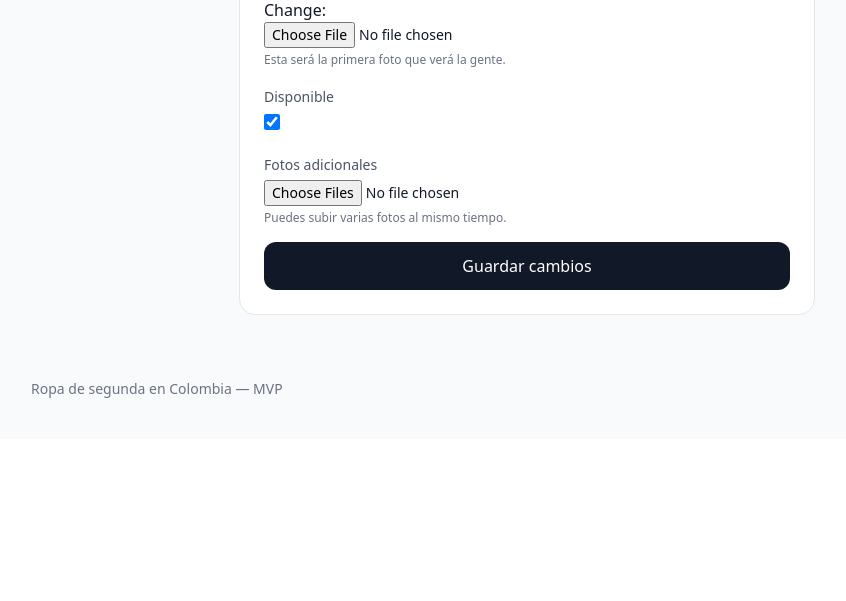
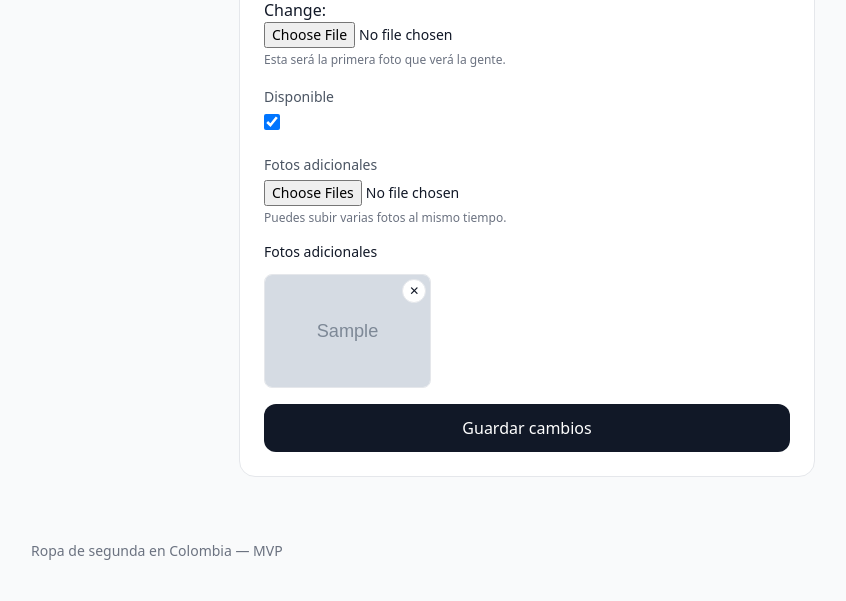
Before and after one commit to StefanyNoguera/recloset, a Django app: page /mi-tienda/productos/1/editar/ in a window 1280 px wide. Shown: the part 946-1547 px from the top of the page, without its empty margins (113-959 px from the left). Before the commit the page ends 1344 px from the top, so only its background shows below. Run offline with Django 5.2, Linux system fonts and the light colour scheme; a user stored in the database is signed in; tables that the repository leaves empty hold one stand-in row (values such as "Sample post"); grey boxes marked "Sample" are stand-in pictures; some libraries are stand-ins or nearby versions.

Commit message:
Show extra photo thumbnails with delete buttons in item edit page

```diff
--- a/market/templates/market/item_form.html
+++ b/market/templates/market/item_form.html
@@ -36,6 +36,29 @@
           </div>
         {% endfor %}
 
+        {% if form.instance.pk and form.instance.extra_images.all %}
+          <div class="mt-6">
+            <h3 class="text-sm font-medium mb-3">Fotos adicionales</h3>
+
+            <div class="grid grid-cols-3 gap-3">
+
+              {% for image in form.instance.extra_images.all %}
+              <div class="relative border rounded-lg overflow-hidden">
+
+                <img src="{{ image.image.url }}" class="w-full h-28 object-cover">
+
+                <a href="{% url 'delete_item_image' image.id %}"
+                  class="absolute top-1 right-1 bg-white border rounded-full w-6 h-6 flex items-center justify-center text-xs hover:bg-red-50">
+                  ✕
+                </a>
+
+              </div>
+              {% endfor %}
+
+            </div>
+          </div>
+        {% endif %}
+
         <button class="w-full rounded-xl bg-gray-900 text-white font-medium py-3 hover:opacity-90 transition">
           {{ submit_label }}
         </button>
```
